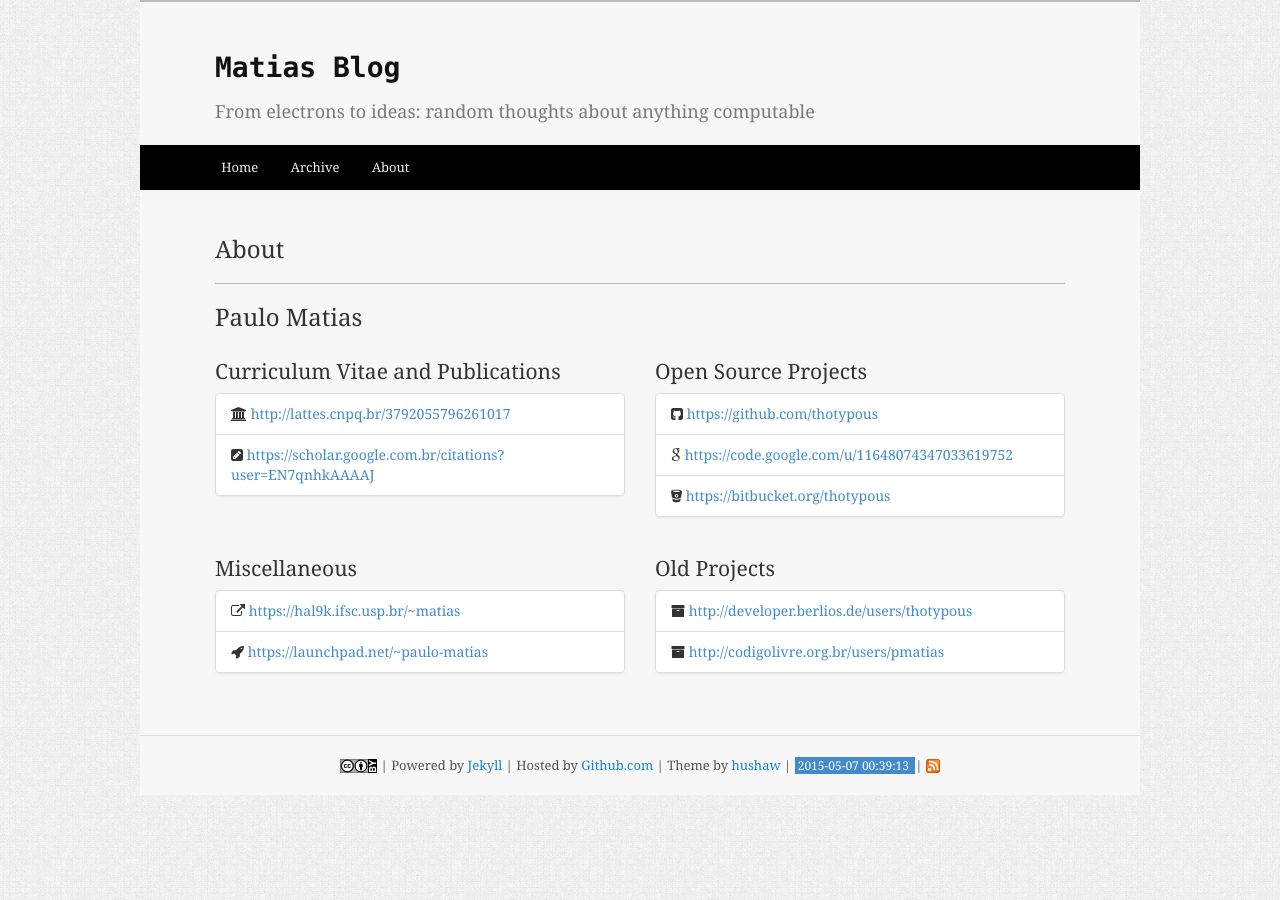
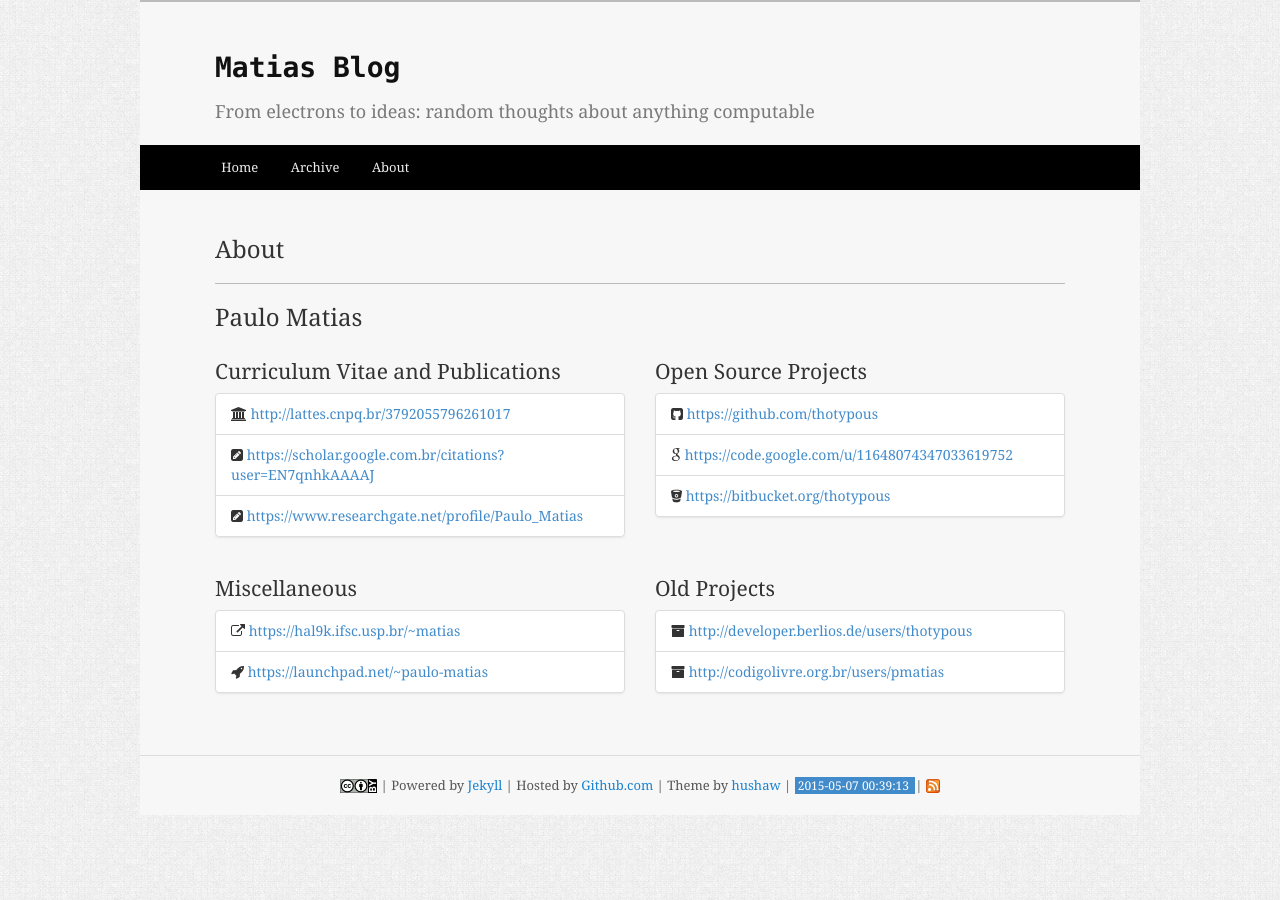
Before and after one commit to thotypous/thotypous.github.io, a Jekyll site: the page built from about.html, in a window 1280 px wide. Built offline with Jekyll 4.4.1, drawn with Linux system fonts in a browser that asks for light colours.

Commit message:
Add link to researchgate in about

```diff
--- a/about.html
+++ b/about.html
@@ -16,6 +16,10 @@
                 <li class="list-group-item">
                     <i class="fa fa-pencil-square"></i>
                     <a href="https://scholar.google.com.br/citations?user=EN7qnhkAAAAJ" target="_blank">https://scholar.google.com.br/citations?user=EN7qnhkAAAAJ</a>
+                </li>
+                <li class="list-group-item">
+                    <i class="fa fa-pencil-square"></i>
+                    <a href="https://www.researchgate.net/profile/Paulo_Matias" target="_blank">https://www.researchgate.net/profile/Paulo_Matias</a>
                 </li>
             </ul>
         </div>
```
